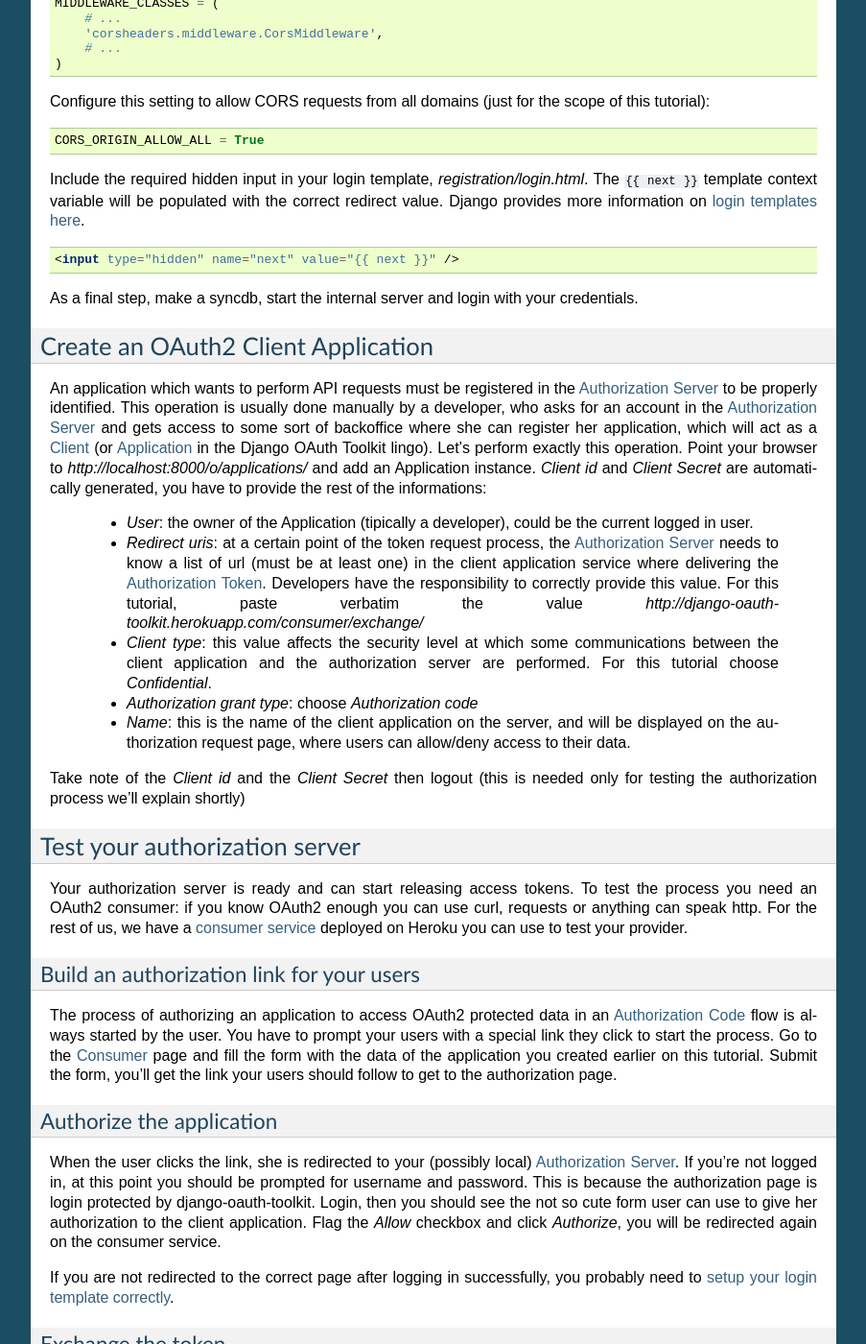
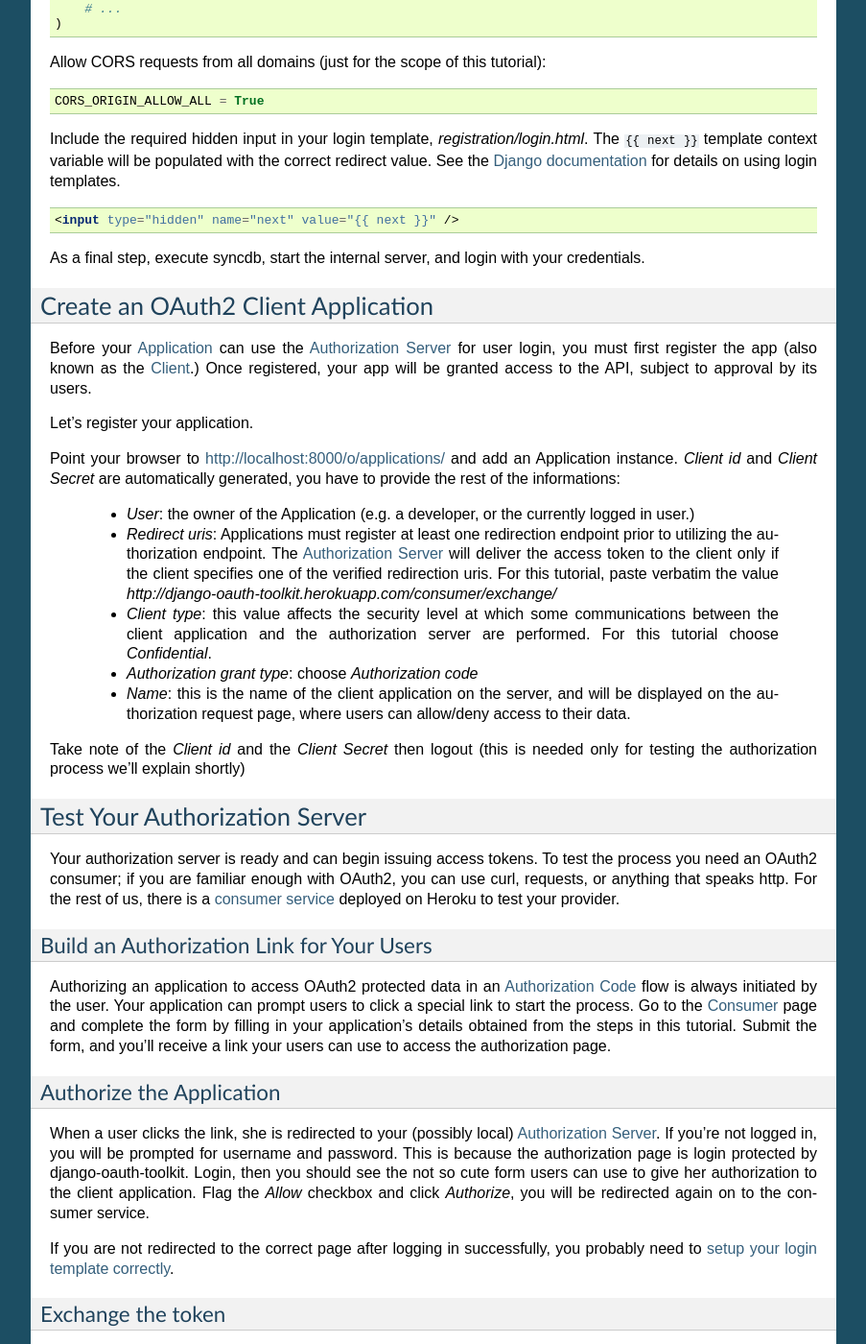
Before and after one commit to sheriffwoody0922/oauth-python-django, a Sphinx documentation site: the page built from docs/tutorial/tutorial_01.rst, in a window 1280 px wide and 1400 px high, scrolled down 827 px. Shown: the whole window at 96% size, without its empty margins (198-1101 px from the left). Built offline with Sphinx 7.4.7, drawn with Linux system fonts in a browser that asks for light colours; some of the changed text lies outside the part shown.

Commit message:
Update tutorial_01.rst

```diff
--- a/docs/tutorial/tutorial_01.rst
+++ b/docs/tutorial/tutorial_01.rst
@@ -1,18 +1,16 @@
-Part 1 - make a provider in a minute
+Part 1 - Make a Provider in a Minute
 ====================================
 
 Scenario
 --------
-You want to make your own :term:`Authorization Server`, managing the client applications which will have access to a
-certain API, releasing the tokens and so on...
+You want to make your own :term:`Authorization Server` to issue access tokens to client applications for a certain API.
 
-Start your app
+Start Your App
 --------------
-During this tutorial you will make and XHR POST from an Heroku deployed app to your localhost instance.
-To achieve this operation you need a properly configured Django server with `django-cors-headers` app installed, since
-the domain that originated the request (the app on Heroku) is different from the destination domain (your local instance).
-Such "cross-domain" requests are by default forbidden by web browsers unless you use CORS.
-You can read more about `CORS here <http://en.wikipedia.org/wiki/Cross-origin_resource_sharing>`_.
+During this tutorial you will make an XHR POST from a Heroku deployed app to your localhost instance.
+Since the domain that will originate the request (the app on Heroku) is different than the destination domain (your local instance),
+you will need to install the `django-cors-headers <https://github.com/ottoyiu/django-cors-headers>`_ app.
+These "cross-domain" requests are by default forbidden by web browsers unless you use `CORS <http://en.wikipedia.org/wiki/Cross-origin_resource_sharing>`_.
 
 Create a virtualenv and install `django-oauth-toolkit` and `django-cors-headers`:
 
@@ -20,7 +18,7 @@ Create a virtualenv and install `django-oauth-toolkit` and `django-cors-headers`
 
     pip install django-oauth-toolkit django-cors-headers
 
-start a Django project, add `oauth2_provider` and `corsheaders` to the installed apps, enable the admin.
+Start a Django project, add `oauth2_provider` and `corsheaders` to the installed apps, and enable admin:
 
 .. code-block:: python
 
@@ -42,7 +40,7 @@ Include the Django OAuth Toolkit urls in your `urls.py`, choose the urlspace you
         # ...
     )
 
-Include this middleware in your `settings.py`:
+Include the CORS middleware in your `settings.py`:
 
 .. code-block:: python
 
@@ -52,7 +50,7 @@ Include this middleware in your `settings.py`:
         # ...
     )
 
-Configure this setting to allow CORS requests from all domains (just for the scope of this tutorial):
+Allow CORS requests from all domains (just for the scope of this tutorial):
 
 .. code-block:: python
 
@@ -62,30 +60,31 @@ Configure this setting to allow CORS requests from all domains (just for the sco
 
 Include the required hidden input in your login template, `registration/login.html`.
 The ``{{ next }}`` template context variable will be populated with the correct
-redirect value. Django provides more information on `login templates here
-<https://docs.djangoproject.com/en/dev/topics/auth/default/#django.contrib.auth.views.login>`_.
+redirect value. See the `Django documentation <https://docs.djangoproject.com/en/dev/topics/auth/default/#django.contrib.auth.views.login>`_
+for details on using login templates.
 
 .. code-block:: html
 
     <input type="hidden" name="next" value="{{ next }}" />
 
-As a final step, make a syncdb, start the internal server and login with your credentials.
+As a final step, execute syncdb, start the internal server, and login with your credentials.
 
 Create an OAuth2 Client Application
 -----------------------------------
-An application which wants to perform API requests must be registered in the :term:`Authorization Server` to be properly
-identified. This operation is usually done manually by a developer, who asks for an account in the
-:term:`Authorization Server` and gets access to some sort of backoffice where she can register her application, which
-will act as a :term:`Client` (or :term:`Application` in the Django OAuth Toolkit lingo).
-Let's perform exactly this operation.
-Point your browser to `http://localhost:8000/o/applications/` and add an Application instance.
+Before your :term:`Application` can use the :term:`Authorization Server` for user login,
+you must first register the app (also known as the :term:`Client`.) Once registered, your app will be granted access to
+the API, subject to approval by its users.
+
+Let's register your application.
+
+Point your browser to http://localhost:8000/o/applications/ and add an Application instance.
 `Client id` and `Client Secret` are automatically generated, you have to provide the rest of the informations:
 
- * `User`: the owner of the Application (tipically a developer), could be the current logged in user.
+ * `User`: the owner of the Application (e.g. a developer, or the currently logged in user.)
 
- * `Redirect uris`: at a certain point of the token request process, the :term:`Authorization Server` needs to know a
-   list of url (must be at least one) in the client application service where delivering the :term:`Authorization Token`.
-   Developers have the responsibility to correctly provide this value. For this tutorial, paste verbatim the value
+ * `Redirect uris`: Applications must register at least one redirection endpoint prior to utilizing the
+   authorization endpoint. The :term:`Authorization Server` will deliver the access token to the client only if the client
+   specifies one of the verified redirection uris. For this tutorial, paste verbatim the value
    `http://django-oauth-toolkit.herokuapp.com/consumer/exchange/`
 
  * `Client type`: this value affects the security level at which some communications between the client application and
@@ -99,28 +98,28 @@ Point your browser to `http://localhost:8000/o/applications/` and add an Applica
 Take note of the `Client id` and the `Client Secret` then logout (this is needed only for testing the authorization
 process we'll explain shortly)
 
-Test your authorization server
+Test Your Authorization Server
 ------------------------------
-Your authorization server is ready and can start releasing access tokens. To test the process you need an OAuth2
-consumer: if you know OAuth2 enough you can use curl, requests or anything can speak http. For the rest of us, we have
-a `consumer service <http://django-oauth-toolkit.herokuapp.com/consumer/>`_ deployed on Heroku you can use to test your
-provider.
+Your authorization server is ready and can begin issuing access tokens. To test the process you need an OAuth2
+consumer; if you are familiar enough with OAuth2, you can use curl, requests, or anything that speaks http. For the rest
+of us, there is a `consumer service <http://django-oauth-toolkit.herokuapp.com/consumer/>`_ deployed on Heroku to test
+your provider.
 
-Build an authorization link for your users
+Build an Authorization Link for Your Users
 ++++++++++++++++++++++++++++++++++++++++++
-The process of authorizing an application to access OAuth2 protected data in an :term:`Authorization Code` flow is always
-started by the user. You have to prompt your users with a special link they click to start the process. Go to the
-`Consumer <http://django-oauth-toolkit.herokuapp.com/consumer/>`_ page and fill the form with the data of the
-application you created earlier on this tutorial. Submit the form, you'll get the link your users should follow to get
-to the authorization page.
+Authorizing an application to access OAuth2 protected data in an :term:`Authorization Code` flow is always initiated
+by the user. Your application can prompt users to click a special link to start the process. Go to the
+`Consumer <http://django-oauth-toolkit.herokuapp.com/consumer/>`_ page and complete the form by filling in your
+application's details obtained from the steps in this tutorial. Submit the form, and you'll receive a link your users can
+use to access the authorization page.
 
-Authorize the application
+Authorize the Application
 +++++++++++++++++++++++++
-When the user clicks the link, she is redirected to your (possibly local) :term:`Authorization Server`.
-If you're not logged in, at this point you should be prompted for username and password. This is because the authorization
-page is login protected by django-oauth-toolkit. Login, then you should see the not so cute form user can use to give
+When a user clicks the link, she is redirected to your (possibly local) :term:`Authorization Server`.
+If you're not logged in, you will be prompted for username and password. This is because the authorization
+page is login protected by django-oauth-toolkit. Login, then you should see the not so cute form users can use to give
 her authorization to the client application. Flag the *Allow* checkbox and click *Authorize*, you will be redirected
-again on the consumer service.
+again on to the consumer service.
 
 __ loginTemplate_
 
@@ -141,7 +140,7 @@ Refresh the token
 +++++++++++++++++
 The page showing the access token retrieved from the :term:`Authorization Server` also let you make a POST request to
 the server itself to swap the refresh token for another, brand new access token.
-Just fill in the missing form fields and click the Refresh button: if everything goes smooth you will se the access and
+Just fill in the missing form fields and click the Refresh button: if everything goes smooth you will see the access and
 refresh token change their values, otherwise you will likely see an error message.
 When finished playing with your authorization server, take note of both the access and refresh tokens, we will use them
 for the next part of the tutorial.
```
Also changed, not shown: other parts of docs/tutorial/tutorial_01.rst (+1 -1 lines).
